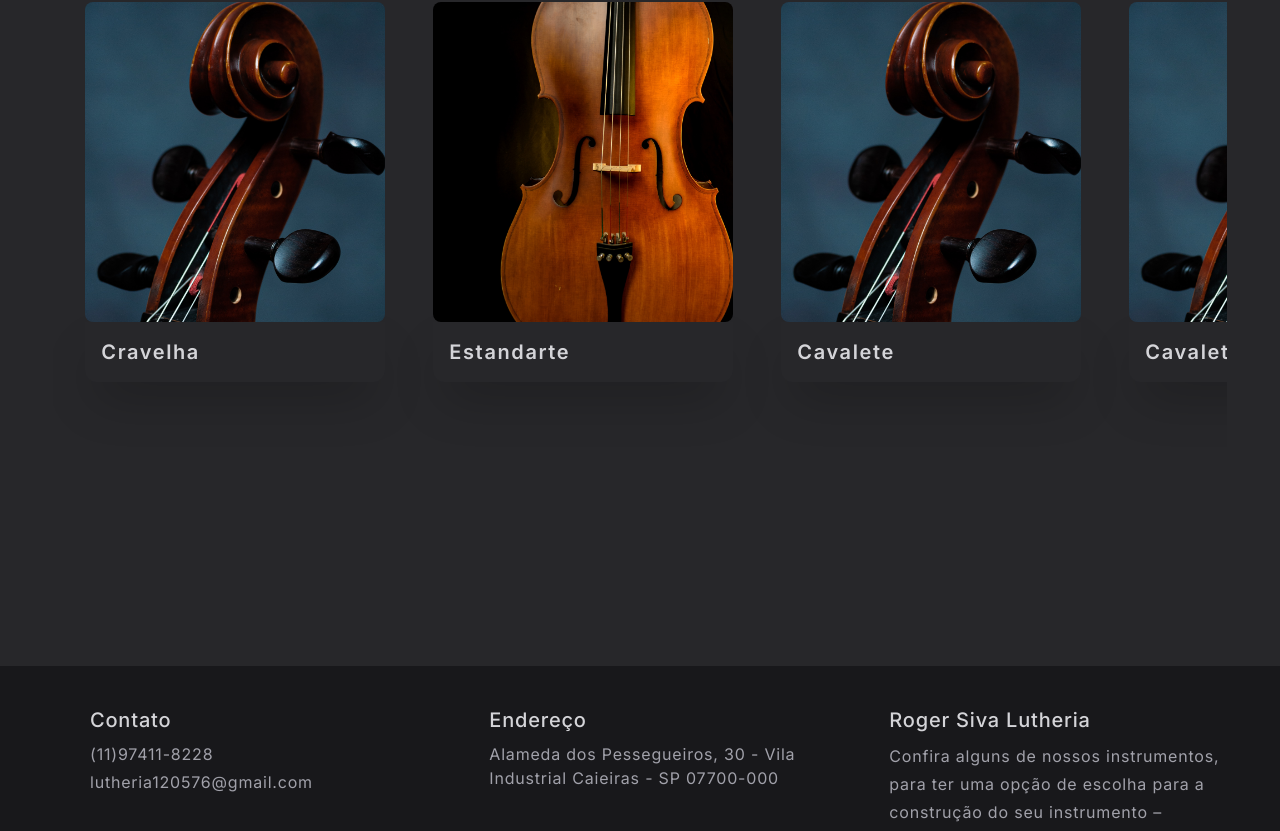
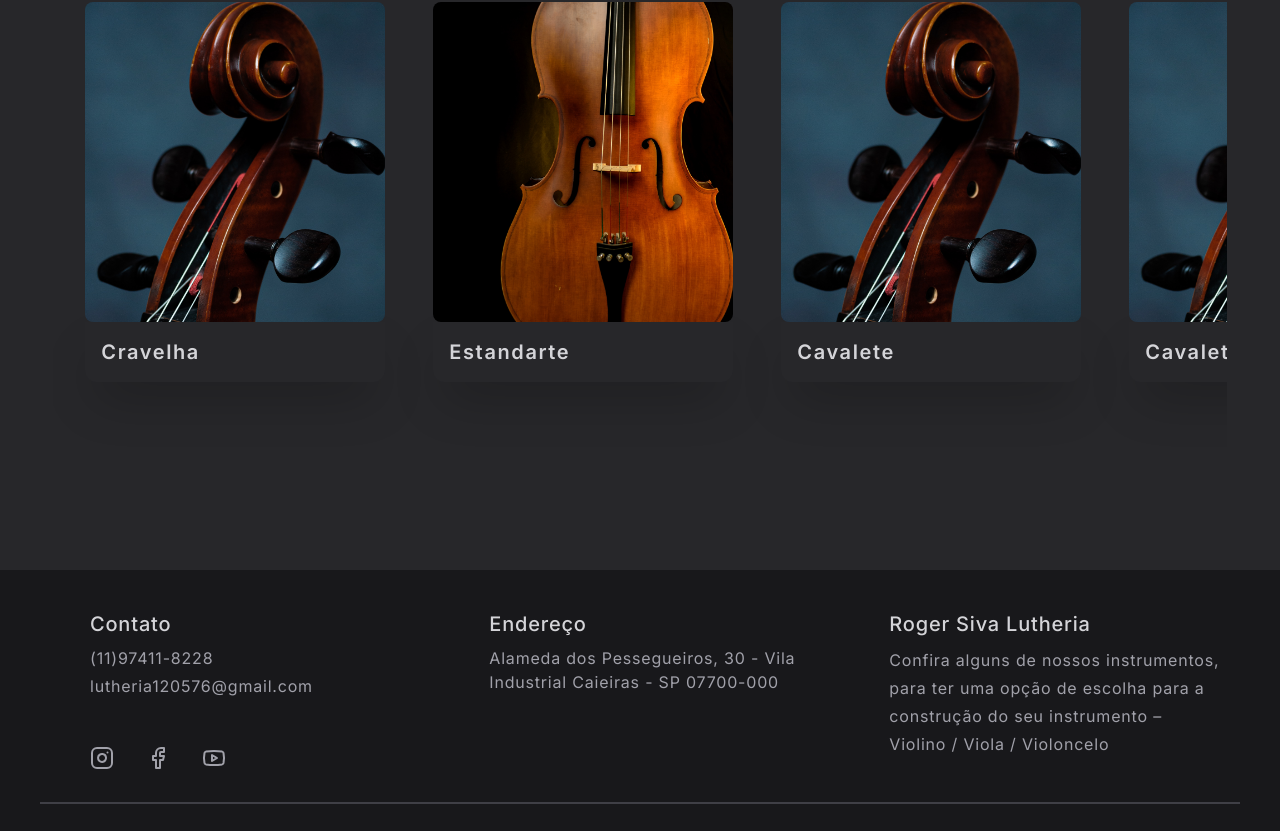
Before and after one commit to PabloJesusdaSilva/Lutheria, a Next.js app: page /accessorys in a window 1280 px wide. Shown: the part 654-1485 px from the top of the page. Built offline with nearby package versions, Linux system fonts and the light colour scheme.

Commit message:
:fix: fixing padding accessorys page

```diff
--- a/src/app/accessorys/page.tsx
+++ b/src/app/accessorys/page.tsx
@@ -44,7 +44,7 @@ const Accessorys = () => {
 
    return(
       <TemplateDefault>
-         <main className='flex flex-col items-center pb-14 bg-zinc-800'>
+         <main className='flex flex-col items-center pb-10 bg-zinc-800'>
             <div className='w-10/12 lg:w-8/12'>
                <DescriptionSection
                   title='Acessórios'
@@ -54,7 +54,6 @@ const Accessorys = () => {
                <p className='px-4 text-zinc-400 font-medium tracking-widest leading-7'>
                   Lorem ipsum dolor sit, amet consectetur adipisicing elit. Non praesentium mollitia labore voluptate amet incidunt quam, corrupti hic quos soluta, nihil ab architecto qui commodi officiis sit odio doloremque quo?
                </p>
-
             </div>
 
             <div
@@ -87,13 +86,6 @@ const Accessorys = () => {
                   }
                />
             </div>
-
-            <div>
-               <DescriptionSection
-                  title=''
-                  subtitle=''
-               />
-            </div>
          </main>
       </TemplateDefault>
    );
```
